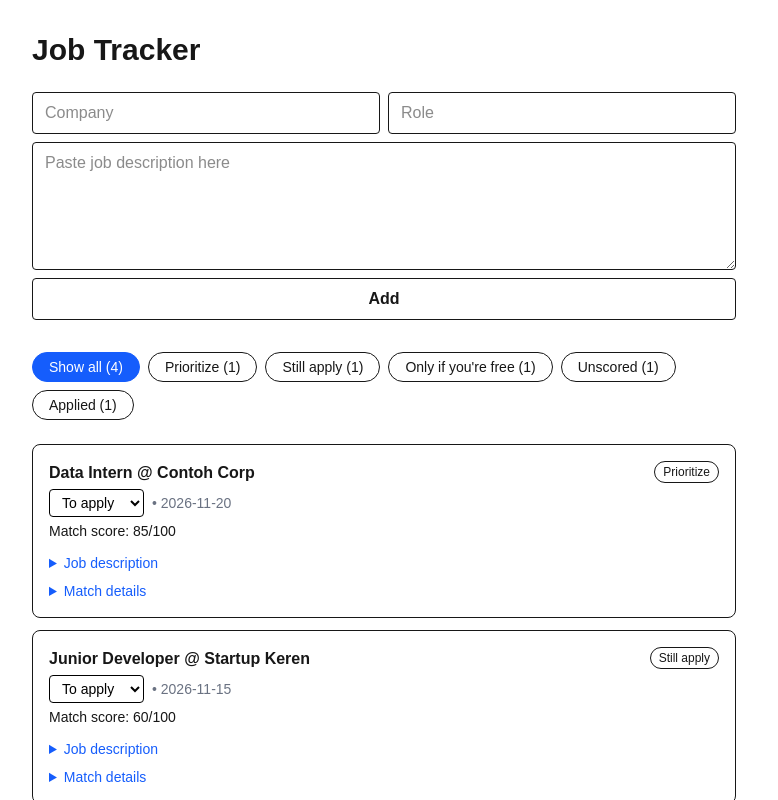
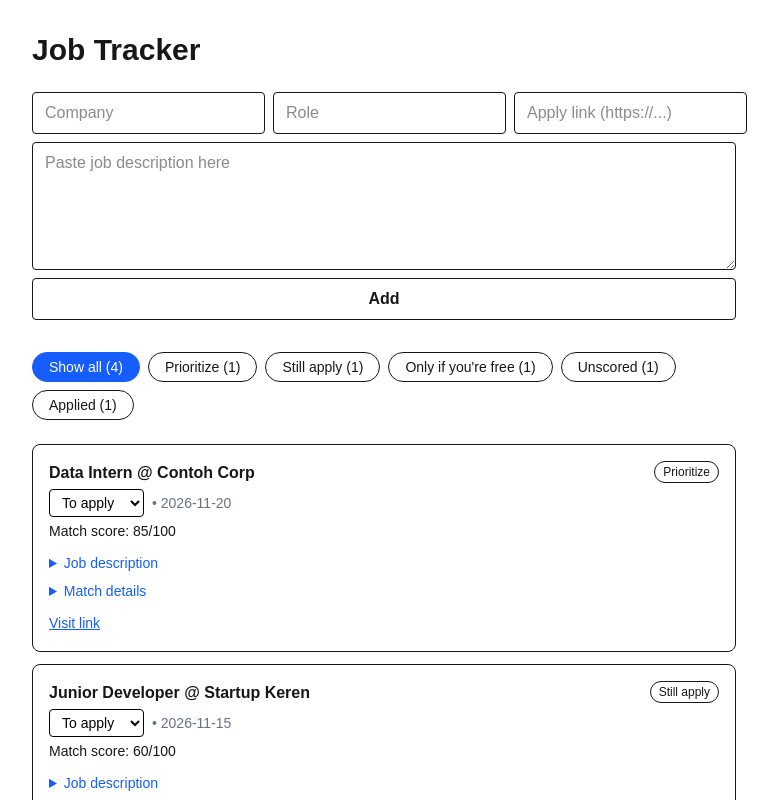
Before and after one commit to Jessieee888/job-tracker, a Next.js app: page / in a window 1280 px wide. Shown: the top 800 px of the page, without its empty margins (256-1034 px from the left). Built offline with nearby package versions, Linux system fonts and the light colour scheme.

Commit message:
Added "Visit Link" button to view the application

```diff
--- a/app/page.tsx
+++ b/app/page.tsx
@@ -17,6 +17,7 @@ type Application = {
   status: Status;
   date: string;
   description: string;
+  url: string;
 } & Scoring;
 
 type Category =
@@ -62,6 +63,7 @@ const initialApplications: Application[] = [
     description: "Contoh job description. Looking for a data intern with Python and SQL skills.",
     matchScore: 85,
     matchDetails: "Strong match: Python, SQL, and data analysis all appear in your resume.",
+    url: "https://example.com/job1",
   },
   {
     id: 2,
@@ -72,6 +74,7 @@ const initialApplications: Application[] = [
     description: "Contoh job description. Build web features using React and Node.js.",
     matchScore: 60,
     matchDetails: "Partial match: web skills are relevant, but React is missing from your resume.",
+    url: "https://example.com/job2",
   },
   {
     id: 3,
@@ -82,6 +85,7 @@ const initialApplications: Application[] = [
     description: "Contoh job description. Build native iOS apps with Swift.",
     matchScore: 30,
     matchDetails: "Weak match: the role needs Swift and iOS experience, which you don't list.",
+    url: "https://example.com/job3",
   },
   {
     id: 4,
@@ -92,6 +96,7 @@ const initialApplications: Application[] = [
     description: "Contoh job description. Train and evaluate machine learning models.",
     matchScore: null,
     matchDetails: null,
+    url: "https://example.com/job4",
   },
   {
     id: 5,
@@ -102,6 +107,7 @@ const initialApplications: Application[] = [
     description: "Contoh job description. Analyse datasets and build dashboards.",
     matchScore: 80,
     matchDetails: "Strong match: your data analysis and Python skills fit this role well.",
+    url: "https://example.com/job5",
   },
 ];
 
@@ -111,10 +117,12 @@ export default function Home() {
   const [company, setCompany] = useState("");
   const [role, setRole] = useState("");
   const [description, setDescription] = useState("");
+  const [url, setUrl] = useState("");
 
   function handleAdd(e: React.SubmitEvent<HTMLFormElement>) {
     e.preventDefault();
-    if (!company.trim() || !role.trim() || !description.trim()) return;
+    if (!company.trim() || !role.trim() || !description.trim() || !url.trim()) return;
+    if (!/^https?:\/\//i.test(url.trim())) return;
 
     const newApp: Application = {
       id: Date.now(),
@@ -125,12 +133,14 @@ export default function Home() {
       description: description.trim(),
       matchScore: null,
       matchDetails: null,
+      url: url.trim(),
     };
 
     setApplications([newApp, ...applications]);
     setCompany("");
     setRole("");
     setDescription("");
+    setUrl("");
   }
 
   function updateStatus(id: number, status: Status) {
@@ -166,6 +176,16 @@ export default function Home() {
             placeholder="Role"
             value={role}
             onChange={(e) => setRole(e.target.value)}
+            required
+          />
+          <input
+            className="border rounded px-3 py-2"
+            type="url"
+            placeholder="Apply link (https://...)"
+            value={url}
+            onChange={(e) => setUrl(e.target.value)}
+            pattern="https?://.+"
+            title="Link harus diawali http:// atau https://"
             required
           />
         </div>
@@ -250,6 +270,15 @@ export default function Home() {
                 <p className="mt-2 text-sm whitespace-pre-wrap">{app.matchDetails}</p>
               </details>
             )}
+
+            <a
+              href={app.url}
+              target="_blank"
+              rel="noopener noreferrer"
+              className="inline-block mt-3 text-sm font-medium text-blue-600 underline"
+            >
+              Visit link
+            </a>
           </li>
         ))}
       </ul>
```
